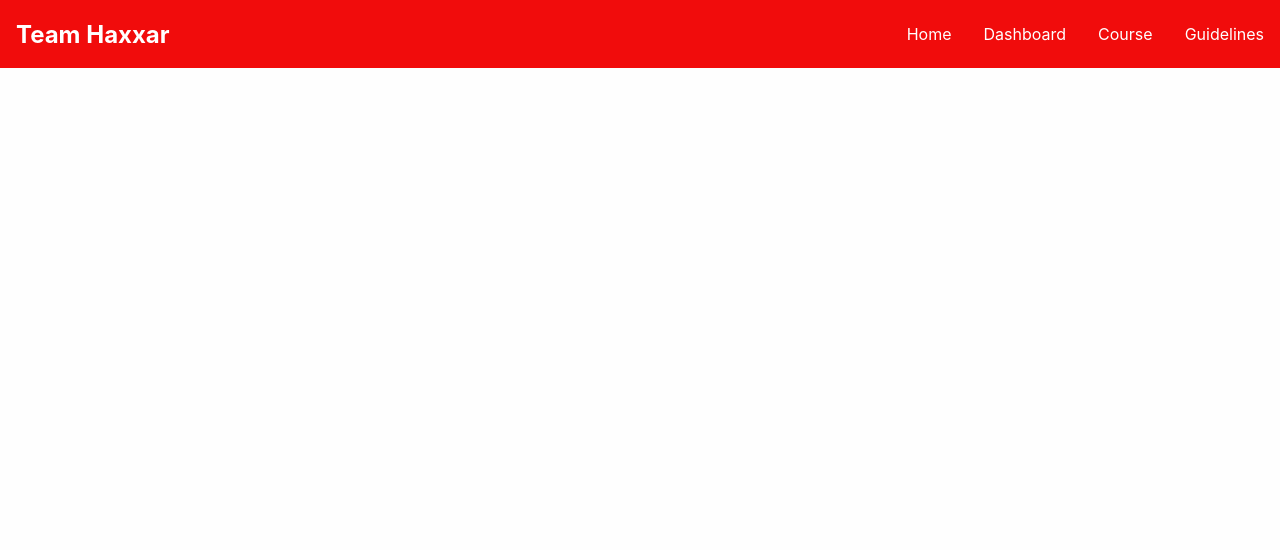
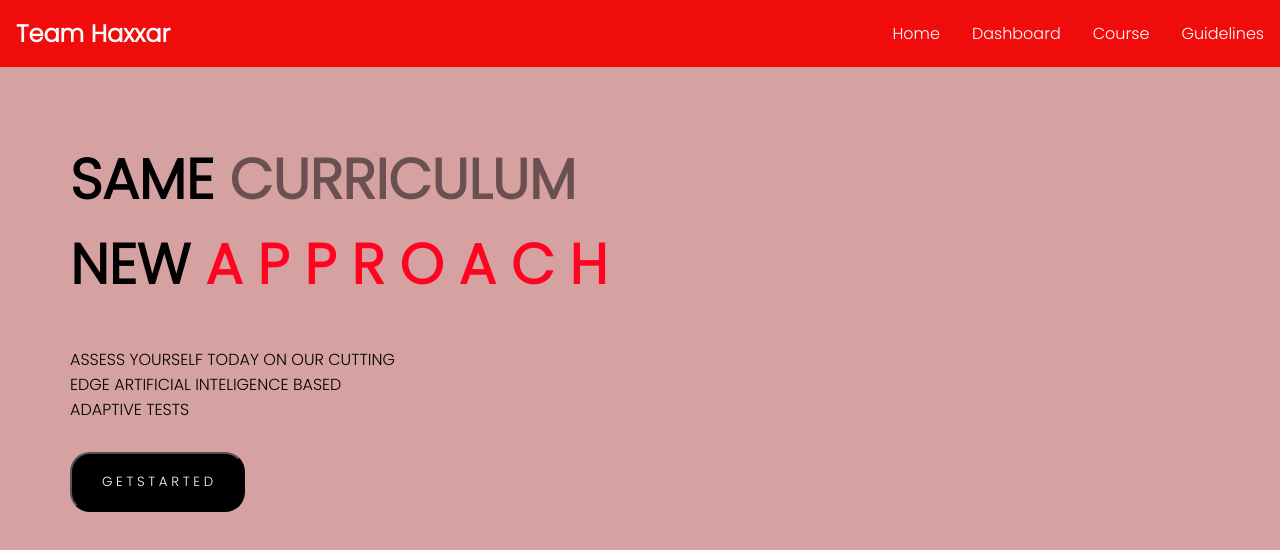
Before and after one commit to okkopaja/haxxar, a React (Create React App) app: page / in a window 1280 px wide. Shown: the top 550 px of the page. Built offline with nearby package versions, Linux system fonts and the light colour scheme.

Commit message:
Add files via upload

```diff
--- /dev/null
+++ b/src/Component/pages/Home.css
@@ -0,0 +1,43 @@
+@import url('https://fonts.googleapis.com/css2?family=Commissioner:wght@300;400&family=Montserrat:wght@300;400;500;600;700&family=Poppins:ital,wght@0,200;0,300;1,400&family=Roboto:wght@100;300&family=Varela+Round&display=swap');
+
+
+*{
+    margin: 0;
+    padding: 0;
+    box-sizing: border-box;
+    font-family: 'Poppins', sans-serif;;
+}
+
+.h1s{
+    font-size: 28px;
+    padding-top:70px ;
+    margin-left: 70px;
+    font-weight: 900px;
+}
+.cur{
+    color: #000; /* Fallback for older browsers */
+    color: rgba(0, 0, 0, 0.5);
+}
+.approach{
+    color: #FF0321
+}
+.main{
+
+    background-color: rgb(213, 161, 161);
+    height: 100vh;
+}
+.para{
+    margin-top: 40px;
+     margin-left: 70px;
+
+}
+.btn{
+    margin-top: 30px;
+    margin-left: 70px;
+    border-radius: 20px;
+    background-color: black;
+    color: white;
+    cursor: pointer;
+    padding: 18px 30px;
+
+}
--- a/src/Component/pages/Home.jsx
+++ b/src/Component/pages/Home.jsx
@@ -1,5 +1,28 @@
 import React from "react";
+import "./Home.css"
+export const Home =()=>{
+    return <div className="main">
 
-export const Home =()=>{
-    return <div></div>
+            <div>
+                <div className="h1s">
+
+            <h1 className="SC">SAME <span className="cur">CURRICULUM</span></h1>
+            <h1 className="NA">NEW <span className="approach">A P P R O A C H</span> </h1>
+            </div>
+
+            <div className="para">
+            <p>ASSESS YOURSELF TODAY ON OUR CUTTING  </p>
+            <p> EDGE ARTIFICIAL INTELIGENCE BASED</p>
+            <p>
+               ADAPTIVE TESTS
+            </p>
+            </div>
+            <div>
+                <button className="btn">G E T    S T A R T E D</button>
+            </div>
+            </div>
+
+
+
+    </div>
 }
```
